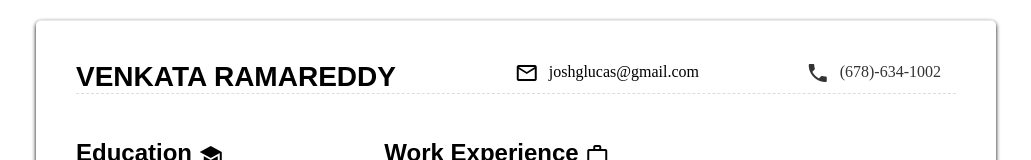
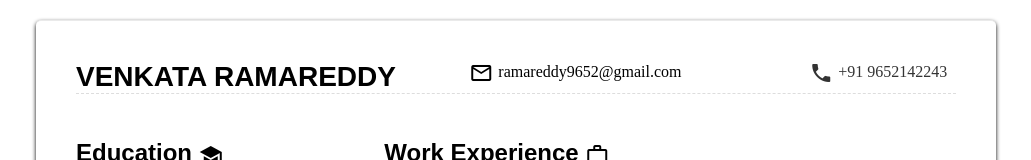
Before and after one commit to ramareddy-brs/profile-with-cssgrid, a plain HTML site: page index.html in a window 1280 px wide. Shown: the top 160 px of the page, without its empty margins (124-1155 px from the left). Drawn offline with Linux system fonts and the light colour scheme.

Commit message:
changed two files

```diff
--- a/assets/style.css
+++ b/assets/style.css
@@ -18,7 +18,7 @@
   }
   header {
     display: grid;
-    grid-template-columns: 2.5fr 2fr 1.7fr;
+    grid-template-columns: 2.5fr 2.4fr 1.4fr;
     grid-gap: 20px;
     border-bottom: 1px dashed #ddd;
     border: 50%;
@@ -40,7 +40,7 @@
   }
   header p i {
     vertical-align: middle;
-      padding-right: 10px;
+      padding-right: 5px;
   }
   h1 {
     text-transform: uppercase;
@@ -48,7 +48,7 @@
     font-family: Conv_Roboto-Regular, Sans-Serif;
   }
   header p {
-    margin-left: 80px;
+    margin-left: 40px;
   }
 aside h2 i{
     display: grid;
--- a/index.html
+++ b/index.html
@@ -10,7 +10,7 @@
 
 
         <!-- Tab Title Tag -->
-        <title>RAMAREDDY, Resume- UX Designer</title>
+        <title>RAMAREDDY, Resume</title>
 
         <!-- Stylesheet -->
         <link type="text/css" href="assets/style.css" rel="stylesheet">
@@ -24,8 +24,8 @@
         <div id="wrapper">
           <header>
             <h1>VENKATA RAMAREDDY</h1>
-            <p><i class="material-icons">mail_outline</i>joshglucas@gmail.com</p>
-            <p><a href="tel:(678)-634-1002"> <i class="material-icons">phone</i>(678)-634-1002 </a> </p>
+            <p><i class="material-icons">mail_outline</i>ramareddy9652@gmail.com</p>
+            <p><a href="tel:(678)-634-1002"> <i class="material-icons">phone</i>+91 9652142243 </a> </p>
           </header>
           <!-- Header Ends here -->
 
```
